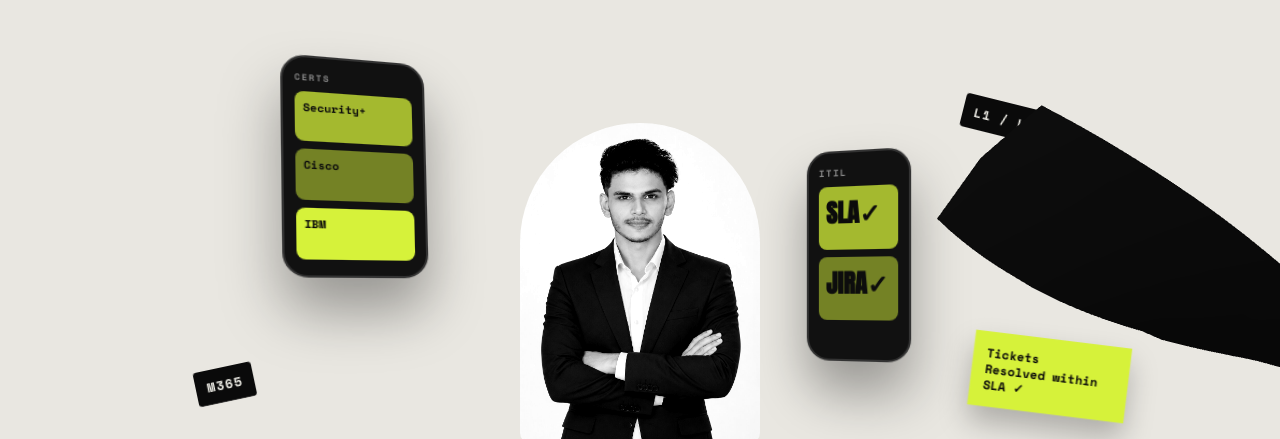
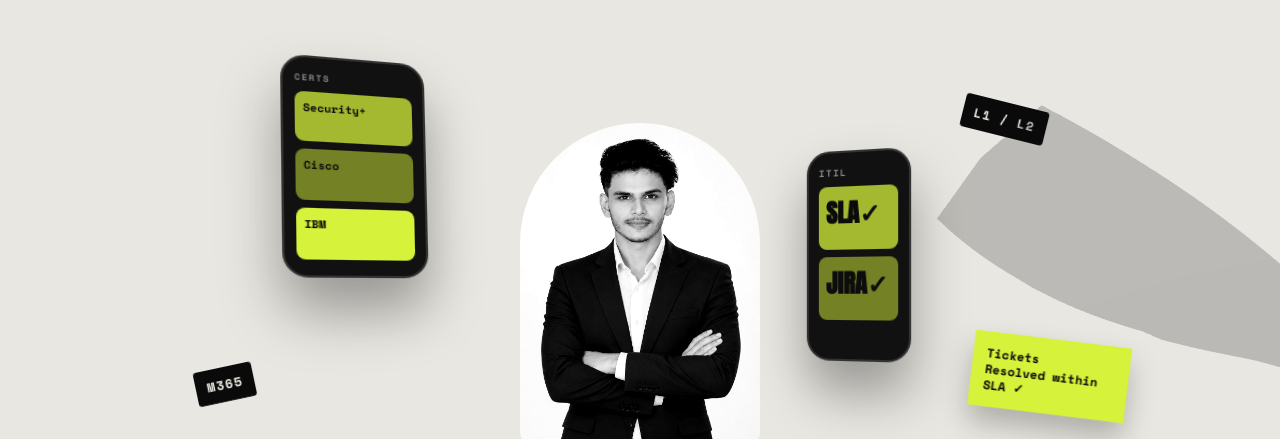
Before and after one commit to mohammed-sahad-shd/mohammed-sahad-shd.github.io, a plain HTML site: page index.html in a window 1280 px wide. Shown: the part 242-681 px from the top of the page. Drawn offline with nearby package versions, Linux system fonts and the light colour scheme; animation ran at ten frames a second.

Commit message:
Update index.html

```diff
--- a/index.html
+++ b/index.html
@@ -13,7 +13,7 @@ body{margin:0;--bg:#e9e7e1;--fg:#0a0a0a;--card:rgba(255,255,255,.55);--line:rgba
  background:var(--bg);color:var(--fg);font:400 16px/1.5 Inter,system-ui,sans-serif;transition:background .6s ease;overflow-x:clip}
 body[data-t=d]{--bg:#0b0b0b;--fg:#ecebe4;--card:rgba(255,255,255,.07);--line:rgba(236,235,228,.22)}
 body[data-t=y]{--bg:#d6f23a;--fg:#0a0a0a;--card:rgba(255,255,255,.35);--line:rgba(10,10,10,.3)}
-#c{position:fixed;inset:0;width:100%;height:100%;z-index:4;pointer-events:none}
+#c{position:fixed;inset:0;width:100%;height:100%;z-index:4;pointer-events:none;opacity:.2}
 h1,h2,.wm{font-family:Anton,Impact,"Arial Narrow",sans-serif;font-weight:400;margin:0;letter-spacing:-.01em;line-height:.92;text-transform:uppercase}
 h2{font-size:clamp(44px,8vw,120px);margin-bottom:22px}
 p{max-width:520px;margin:0 0 14px}
```
